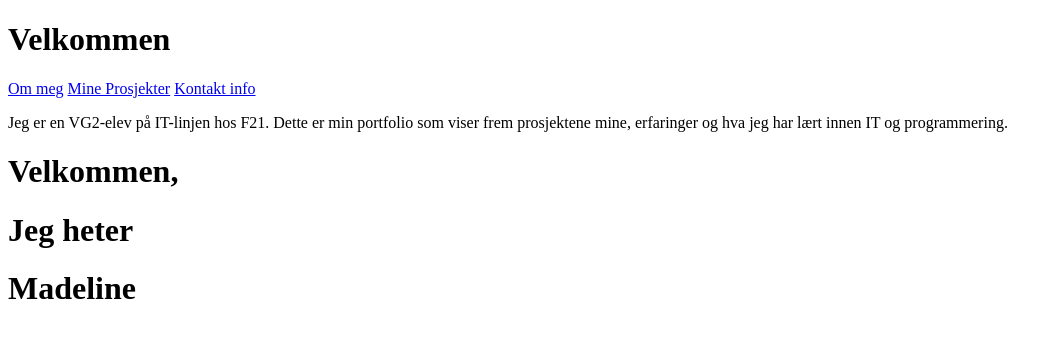
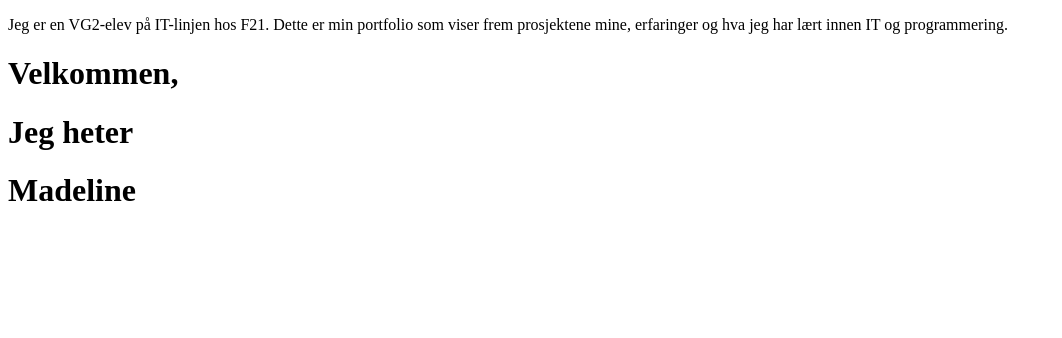
Before and after one commit to m4dde/m4dde.github.io, a plain HTML site: page index.html in a window 1280 px wide. Shown: the whole page, without its empty margins (0-1062 px from the left). Drawn offline with Linux system fonts and the light colour scheme; a script that the page names is missing.

Commit message:
slettet header

```diff
--- a/index.html
+++ b/index.html
@@ -6,14 +6,6 @@
     <title>Portfolio</title>
 </head>
 <body>
-    <header>
-        <h1>Velkommen</h1>
-        <nav>
-            <a href="#about">Om meg</a>
-            <a href="#prosjekt">Mine Prosjekter</a>
-            <a href="#contact">Kontakt info</a>
-        </nav>
-    </header>
 
     <main>
         <section id="home">
```
